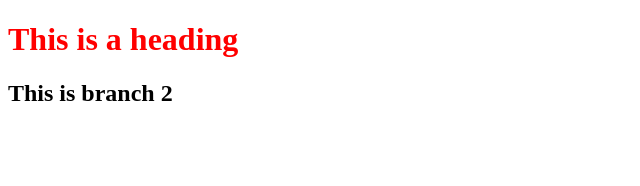
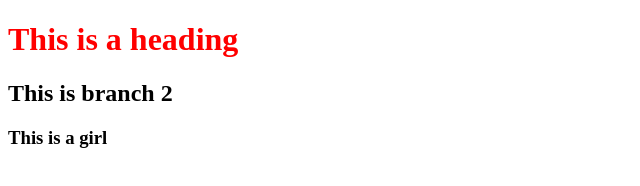
Before and after one commit to ashish-k-7/git-assignment, a plain HTML site: page index.html in a window 1280 px wide. Shown: the whole page, without its empty margins (0-640 px from the left). Drawn offline with Linux system fonts and the light colour scheme.

Commit message:
commited in branch 2

```diff
--- a/index.html
+++ b/index.html
@@ -10,5 +10,6 @@
 <body>
 	<h1>This is a heading</h1>
 	<h2>This is branch 2</h2>
+	<h3>This is a girl</h3>
 </body>
 </html>
```
